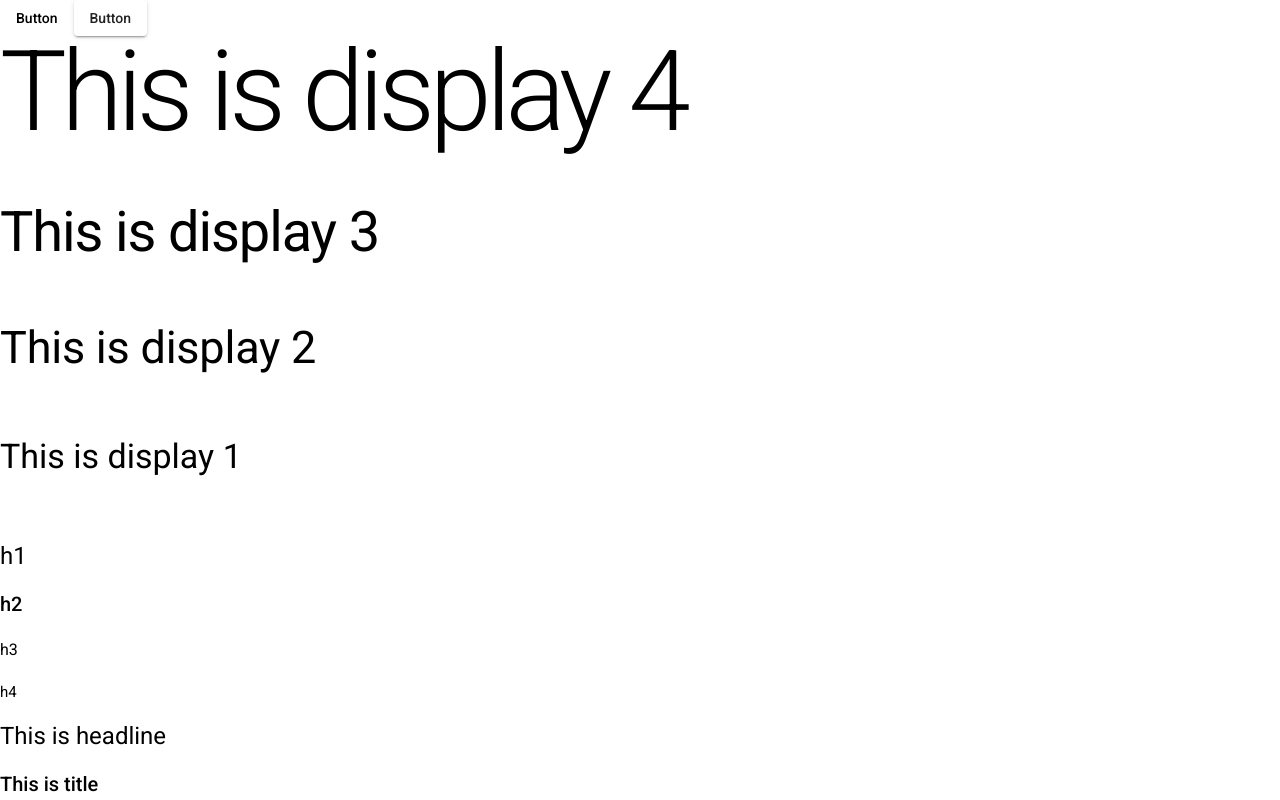
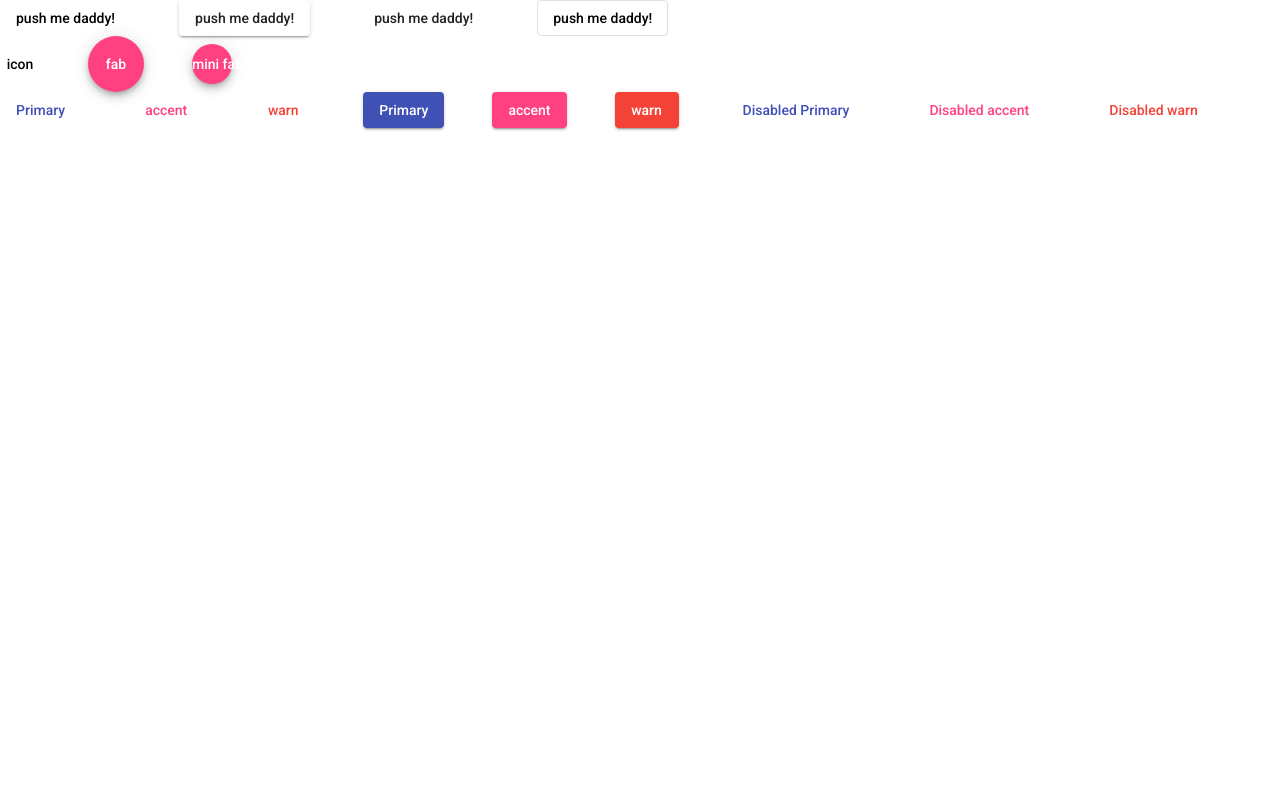
Before and after one commit to ranjeetrocky/angular-material-demo, an Angular app: page / in a window 1280 px wide. Shown: the top 800 px of the page. Built offline with nearby package versions, Linux system fonts and the light colour scheme.

Commit message:
7 Buttobs

```diff
--- a/src/app/app.component.css
+++ b/src/app/app.component.css
@@ -0,0 +1,3 @@
+button {
+    margin-right: 3rem;
+}
--- a/src/app/app.component.html
+++ b/src/app/app.component.html
@@ -1,23 +1,23 @@
-<button mat-button>Button</button>
-<button mat-raised-button>Button</button>
-<div class="mat-display-4">This is display 4</div>
-<div class="mat-display-3">This is display 3</div>
-<div class="mat-display-2">This is display 2</div>
-<div class="mat-display-1">This is display 1</div>
-
-<div class="mat-typography">
-  <h1>h1</h1>
-  <h2>h2</h2>
-  <h3>h3</h3>
-  <h4>h4</h4>
+<div>
+  <button mat-button>push me daddy!</button>
+  <button mat-raised-button>push me daddy!</button>
+  <button mat-flat-button>push me daddy!</button>
+  <button mat-stroked-button>push me daddy!</button>
 </div>
-
-<div class="mat-headline">This is headline</div>
-<div class="mat-title">This is title</div>
-<div class="mat-subheading-2">This is subheading 2</div>
-<div class="mat-subheading-1">This is subheading 1</div>
-
-<div class="mat-body-2">mat-body-2</div>
-<div class="mat-body-1">mat-body-1</div>
-<div class="mat-caption">mat-caption</div>
+<div>
+  <button mat-icon-button>icon</button>
+  <button mat-fab>fab</button>
+  <button mat-mini-fab>mini fab</button>
+</div>
+<div>
+  <button color="primary" mat-button>Primary</button>
+  <button color="accent" mat-button>accent</button>
+  <button color="warn" mat-button>warn</button>
+  <button color="primary" mat-raised-button>Primary</button>
+  <button color="accent" mat-raised-button>accent</button>
+  <button color="warn" mat-raised-button>warn</button>
+  <button color="primary" disableRipple mat-button>Disabled Primary</button>
+  <button color="accent" disableRipple mat-button>Disabled accent</button>
+  <button color="warn" disableRipple mat-button>Disabled warn</button>
+</div>
 <router-outlet></router-outlet>
```
